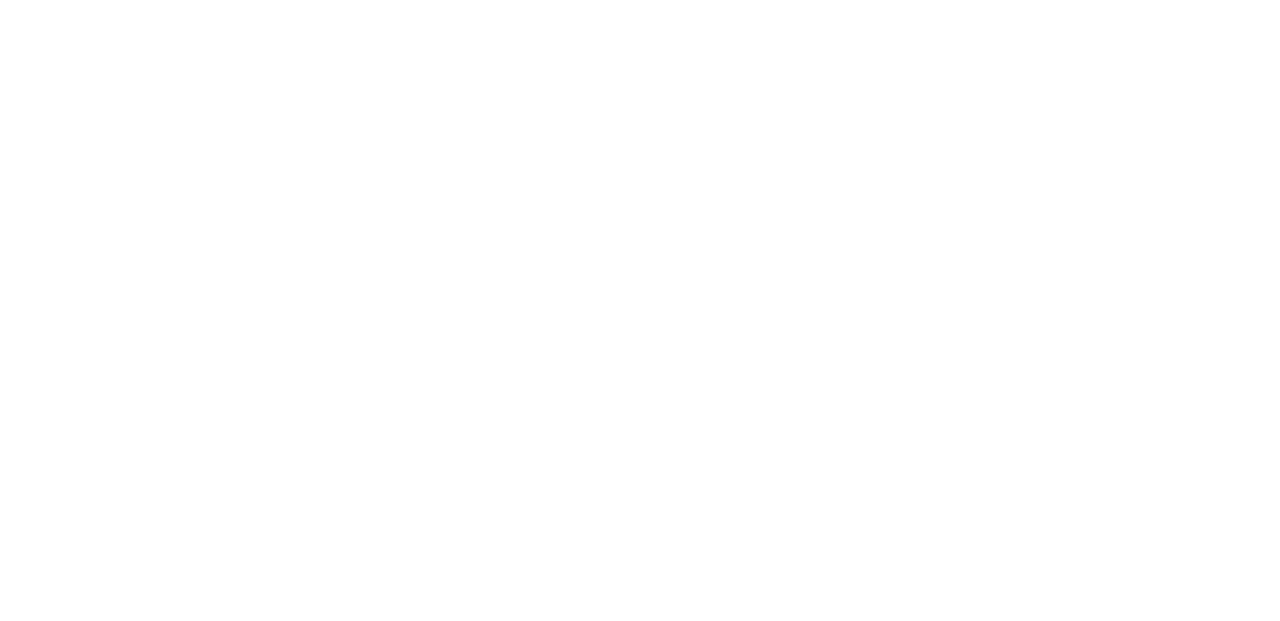
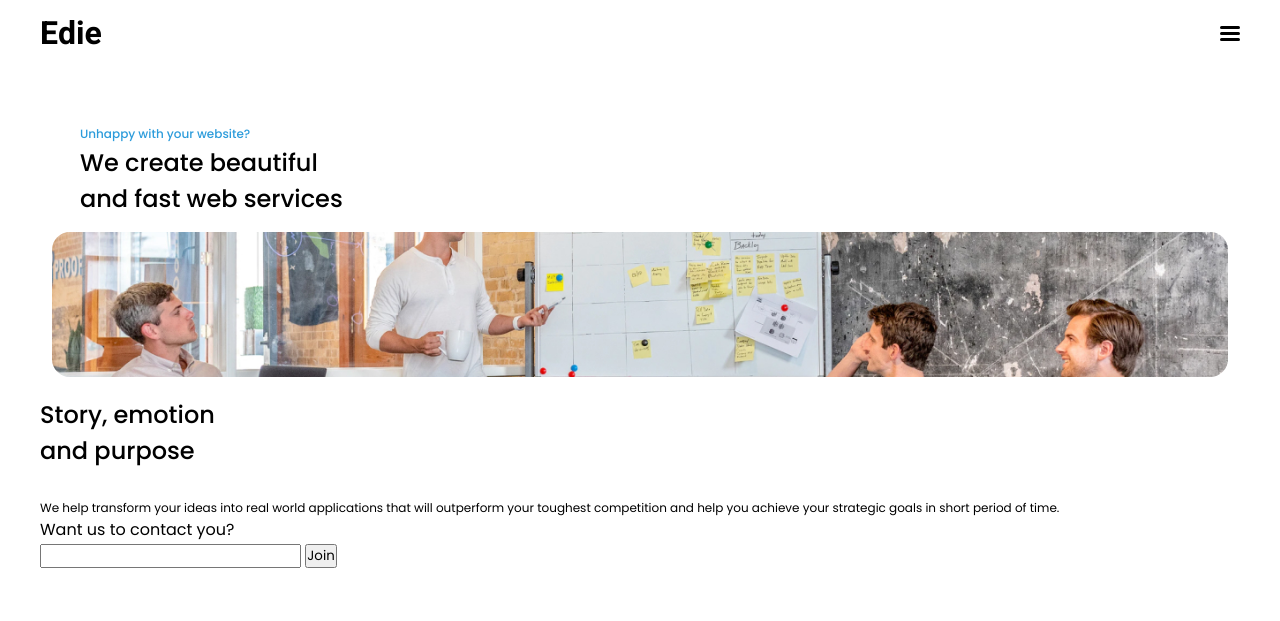
Before and after one commit to CamiloBeltran24/edie-homepage, a website: page index.html in a window 1280 px wide. Drawn offline with Linux system fonts and the light colour scheme.

Commit message:
add header, top-content & intro-content

```diff
--- /dev/null
+++ b/assets/js/index.js
@@ -0,0 +1,21 @@
+(() => {
+  'use strict';
+
+  //HTML References
+  const BURGER_MENU = document.querySelector('.js-burger-menu');
+  const HEADER = document.querySelector('.header');
+
+  window.addEventListener('scroll', () => {
+    let scroll_position = window.scrollY;
+
+    scroll_position >= 80
+      ? HEADER.classList.add('active')
+      : HEADER.classList.remove('active');
+  });
+
+  BURGER_MENU.addEventListener('click', () => {
+    const NAVIGATION = document.querySelector('.header-nav');
+    NAVIGATION.classList.toggle('active');
+    BURGER_MENU.classList.toggle('active');
+  });
+})();
--- a/assets/scss/_base.scss
+++ b/assets/scss/_base.scss
@@ -2,8 +2,32 @@
   margin: 0;
   padding: 0;
   box-sizing: border-box;
+  font-family: $primary-font;
 }
 
-.wrapper {
-  max-width: 1600px;
+.container {
+  width: 100%;
+  max-width: 1200px;
+  margin: 0 auto;
 }
+
+.flex-layout {
+  @include flex-layout;
+}
+
+img {
+  width: 100%;
+  height: 100%;
+  object-fit: cover;
+}
+
+.title {
+  font-weight: 500;
+  font-size: 24px;
+  line-height: 36px;
+}
+
+p {
+  font-size: 12px;
+  line-height: 18px;
+}
--- /dev/null
+++ b/assets/scss/_header.scss
@@ -0,0 +1,62 @@
+.header {
+  padding: 10px;
+  position: fixed;
+  width: 100%;
+  background-color: #fff;
+
+  &-name {
+    @include flex-layout($jc: space-between, $ai: center);
+    width: 100%;
+    top: 0;
+    left: 0;
+    z-index: 3;
+
+    h1 {
+      font-family: $secondary-font;
+    }
+    .burger-menu {
+      width: 20px;
+      @include flex-layout($ai: center, $fd: column, $gap: 3px);
+      .line {
+        width: 100%;
+        height: 3px;
+        border-radius: 10px;
+        background-color: #000;
+      }
+    }
+  }
+
+  &-nav {
+    position: fixed;
+    width: 100vw;
+    height: 100vh;
+    top: 0;
+    left: 110%;
+    z-index: 2;
+    background-color: #fff;
+    transition: all 0.3s ease-in-out;
+
+    ul {
+      height: 100%;
+      @include flex-layout($fd: column, $ai: center, $gap: 40px);
+
+      li {
+        list-style: none;
+        font-size: 24px;
+        text-transform: capitalize;
+
+        a {
+          font-size: 24px;
+        }
+      }
+    }
+
+    &.active {
+      left: 0;
+    }
+  }
+
+  &.active {
+    filter: drop-shadow(0px 4px 6px rgba(0, 0, 0, 0.15));
+  }
+}
--- /dev/null
+++ b/assets/scss/_intro-content.scss
@@ -0,0 +1,6 @@
+.intro-content {
+  padding: 0 60px 50px 40px;
+  h2 {
+    margin-bottom: 30px;
+  }
+}
--- a/assets/scss/_mixins.scss
+++ b/assets/scss/_mixins.scss
@@ -1,4 +1,4 @@
-@mixin flex-layout($jc: center, $ai: center, $gap: 0) {
+@mixin flex-layout($jc: center, $ai: center, $gap: 50px, $fd: false) {
   display: flex;
 
   @if ($jc) {
@@ -12,4 +12,8 @@
   @if ($gap) {
     gap: $gap;
   }
+
+  @if ($fd) {
+    flex-direction: $fd;
+  }
 }
--- /dev/null
+++ b/assets/scss/_top-content.scss
@@ -0,0 +1,30 @@
+.top-content {
+  padding-top: 120px;
+  span,
+  h1 {
+    padding-left: 40px;
+    padding-right: 50px;
+  }
+  .small-title {
+    color: $blue;
+    font-size: 12px;
+    line-height: 18px;
+    font-weight: 500;
+  }
+
+  .slider {
+    width: 100%;
+    height: 145px;
+    margin: 15px 0 20px 0;
+    .slide {
+      height: 100%;
+      padding: 0 12px;
+      figure {
+        width: 100%;
+        height: 100%;
+        border-radius: 18px;
+        overflow: hidden;
+      }
+    }
+  }
+}
--- a/assets/scss/_variables.scss
+++ b/assets/scss/_variables.scss
@@ -1,3 +1,4 @@
 $primary-font: 'Poppins', sans-serif;
 $secondary-font: 'Heebo', sans-serif;
 $txt-color: #4f4f4f;
+$blue: #2d9cdb;
--- a/assets/scss/styles.scss
+++ b/assets/scss/styles.scss
@@ -1,3 +1,6 @@
 @import 'variables';
+@import 'mixins';
 @import 'base';
-@import 'mixins';
+@import 'header';
+@import 'top-content';
+@import 'intro-content';
--- a/index.html
+++ b/index.html
@@ -11,18 +11,82 @@
       href="https://fonts.googleapis.com/css2?family=Heebo:wght@400;700&family=Poppins:wght@200;300;400;500&display=swap"
       rel="stylesheet"
     />
+
+    <link rel="stylesheet" href="assets/css/styles.css" />
   </head>
   <body>
     <header class="header">
       <div class="container">
-        <div class="flex-layout"></div>
+        <div class="flex-layout flex-layout-header">
+          <div class="header-name">
+            <h1>Edie</h1>
+
+            <div class="burger-menu js-burger-menu">
+              <div class="line"></div>
+              <div class="line"></div>
+              <div class="line"></div>
+            </div>
+          </div>
+
+          <nav class="header-nav">
+            <ul class="flex-layout">
+              <li>Home</li>
+              <li>Services</li>
+              <li>Our works</li>
+              <li>clients</li>
+              <li>contact</li>
+            </ul>
+          </nav>
+        </div>
       </div>
     </header>
 
     <section class="start-content">
-      <div class="top-content">
-        <div class="wrapper"></div>
-      </div>
+      <section class="top-content">
+        <div class="container">
+          <span class="small-title">Unhappy with your website?</span>
+
+          <h1 class="title">
+            We create beautiful <br />
+            and fast web services
+          </h1>
+
+          <div class="slider">
+            <div class="slide">
+              <figure>
+                <img
+                  src="./assets/images/heroImage.jpg"
+                  alt="image of 3 people in a meeting inside a small conference room"
+                />
+              </figure>
+            </div>
+          </div>
+        </div>
+      </section>
+
+      <section class="intro-content">
+        <div class="container">
+          <h2 class="title">
+            Story, emotion <br />
+            and purpose
+          </h2>
+          <p>
+            We help transform your ideas into real world applications that will
+            outperform your toughest competition and help you achieve your
+            strategic goals in short period of time.
+          </p>
+
+          <form action="" method="post" class="contactForm" id="contactForm">
+            <label for="email">Want us to contact you?</label>
+            <div class="box">
+              <input type="email" name="email" id="email" />
+              <button type="submit">Join</button>
+            </div>
+          </form>
+        </div>
+      </section>
     </section>
+
+    <script src="./assets/js/index.js"></script>
   </body>
 </html>
```
Also changed, not shown: package.json (added, +25 -0 lines), assets/css/styles.css (added), 3 other files.
